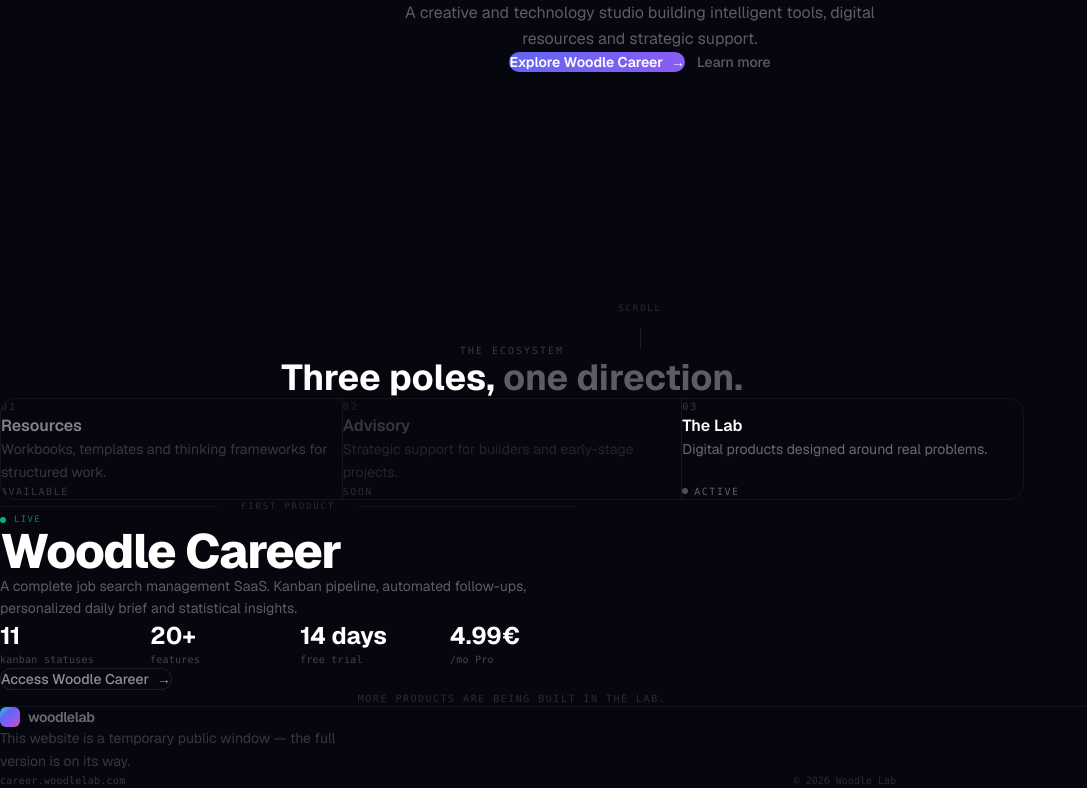
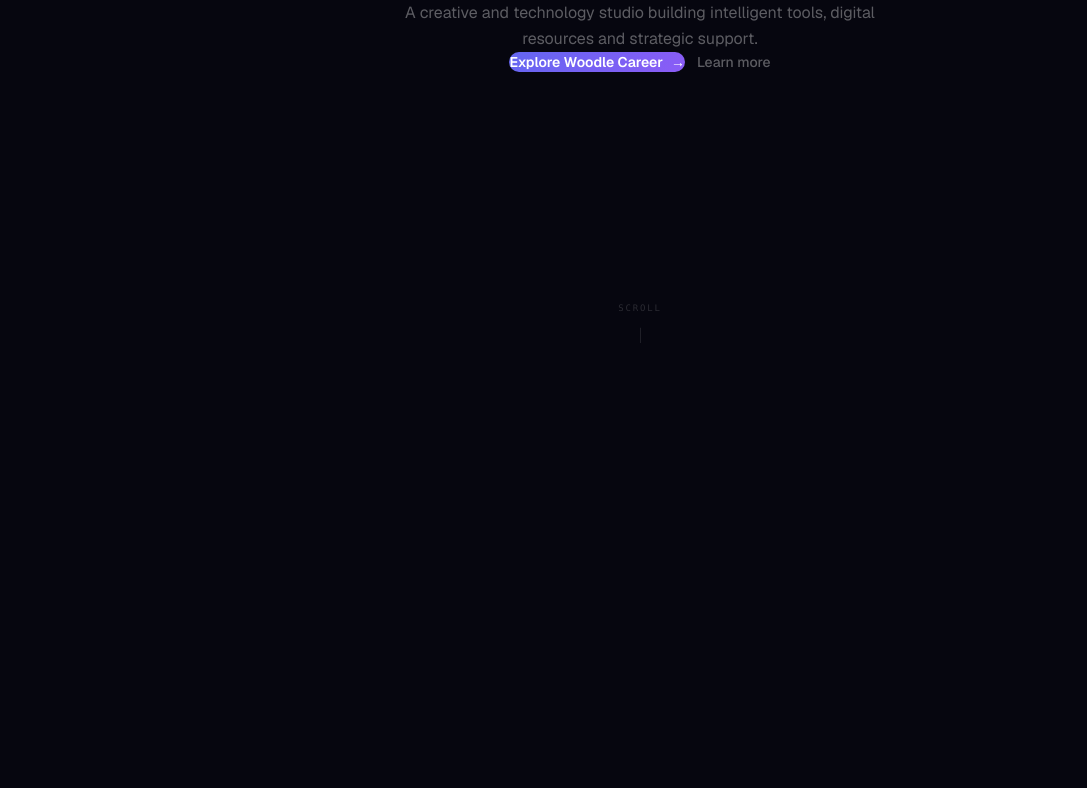
Before and after one commit to KhadySall/woodle-lab, a Next.js app: page / in a window 1280 px wide. Shown: the part 457-1245 px from the top of the page, without its empty margins (0-1087 px from the left). After the commit the page ends 800 px from the top, so only its background shows below. Built offline with nearby package versions, Linux system fonts and the light colour scheme.

Commit message:
refactor: page réduite au Hero uniquement

```diff
--- a/src/app/page.tsx
+++ b/src/app/page.tsx
@@ -1,13 +1,9 @@
 import { Hero } from '@/components/sections/Hero'
-import { Ecosystem } from '@/components/sections/Ecosystem'
-import { Footer } from '@/components/sections/Footer'
 
 export default function Home() {
   return (
     <main className="min-h-screen bg-[#06060F]">
       <Hero />
-      <Ecosystem />
-      <Footer />
     </main>
   )
 }
```
